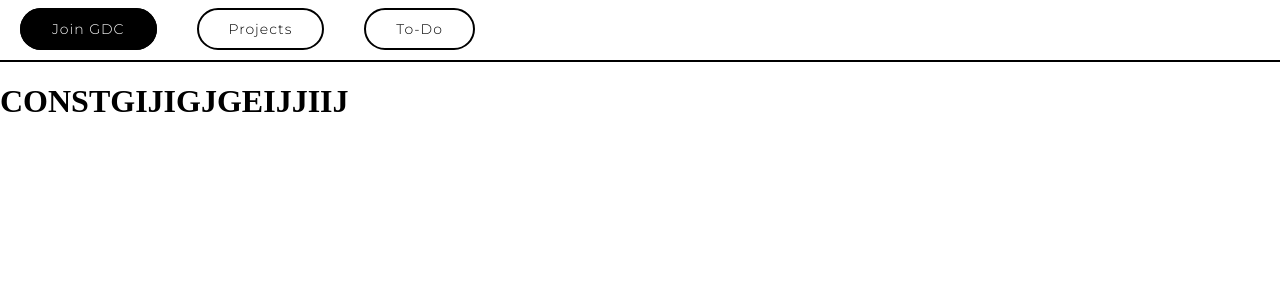
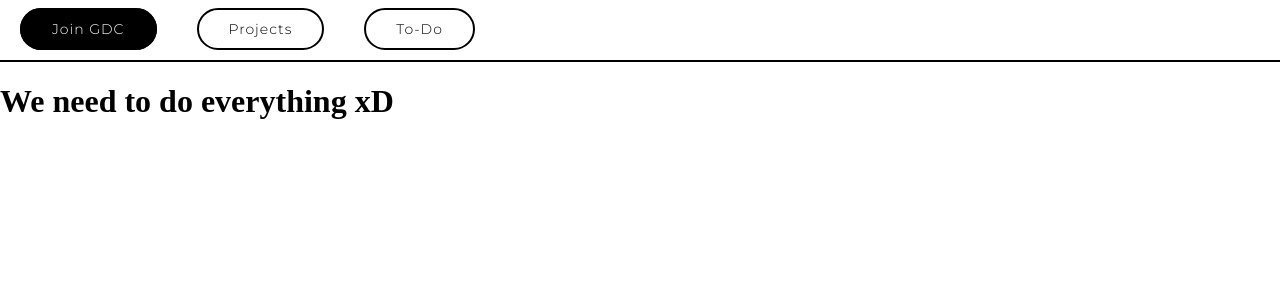
Before and after one commit to estebangarcia21/gdc-website, a React (Create React App) app: page /to-do in a window 1280 px wide. Shown: the top 300 px of the page. Built offline with nearby package versions, Linux system fonts and the light colour scheme; a web font is replaced by a local one.

Commit message:
Cleaned up file tree

```diff
--- a/src/App.js
+++ b/src/App.js
@@ -1,5 +1,5 @@
 import React from "react";
-import { BrowserRouter as Router, Route, Link } from "react-router-dom";
+import { BrowserRouter as Router, Route } from "react-router-dom";
 
 import Header from "./components/objects/Header";
 
--- a/src/components/objects/Header.js
+++ b/src/components/objects/Header.js
@@ -5,9 +5,9 @@ class Header extends React.Component {
     render() {
         return (
             <div className="header-bar">
-                <Link href="../pages/join-now" id="join-now-button">Join GDC</Link>
-                <a href="../pages/to-do.html" className="button">Projects</a>
-                <a href="../pages/to-do.html" className="button">To-Do</a>
+                <Link to="join-now" id="join-now-button">Join GDC</Link>
+                <a href="our-projects" className="button">Projects</a>
+                <Link to="to-do" className="button">To-Do</Link>
             </div>
         )
     }
--- a/src/components/pages/to-do.js
+++ b/src/components/pages/to-do.js
@@ -4,7 +4,7 @@ class Todopage extends React.Component {
     render() {
         return (
             <div className="text">
-                <h1>CONSTGIJIGJGEIJJIIJ</h1>
+                <h1>We need to do everything xD</h1>
             </div>
         );
     }
```
Also changed, not shown: src/components/objects/Card.js (added), src/components/pages/join-now.js (added).
